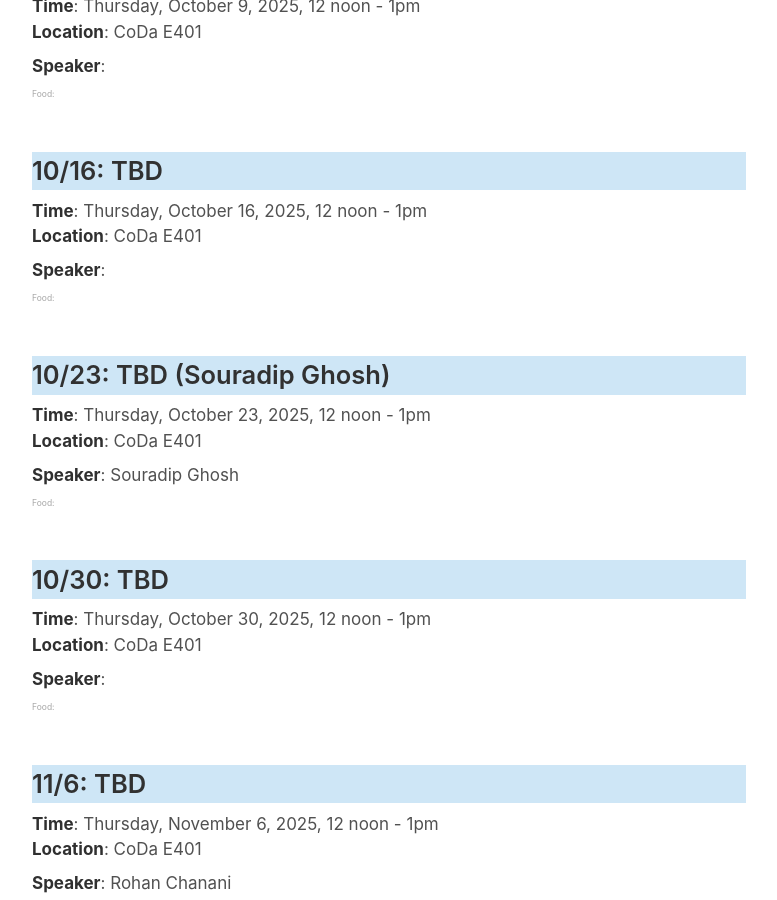
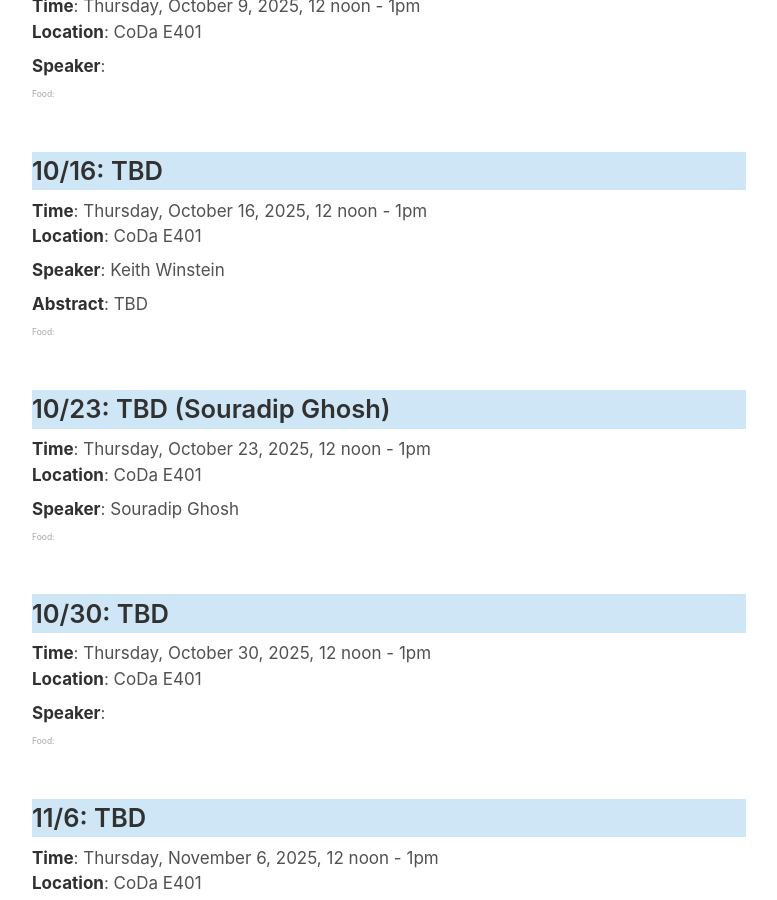
Before and after one commit to software-research-lunch/software-research-lunch.github.io, a Jekyll site: the page built from index.html, in a window 1280 px wide and 900 px high, scrolled down 1859 px. Shown: the whole window, without its empty margins (251-1028 px from the left). Built offline with Jekyll 4.4.1, drawn with Linux system fonts in a browser that asks for light colours.

Commit message:
_data: add keith placeholder

```diff
--- a/_data/schedule.yml
+++ b/_data/schedule.yml
@@ -87,10 +87,10 @@ to 7878.03× and 439.38× respectively. For larger benchmarks
       speaker: ""
       bio: ""
     - date: "2025-10-16"
-      abstract: ""
-      title: ""
-      speaker: ""
-      bio: ""
+      abstract: "TBD"
+      title: "TBD"
+      speaker: "Keith Winstein"
+      bio: "TBD"
     - date: "2025-10-23"
       abstract: ""
       title: ""
```
